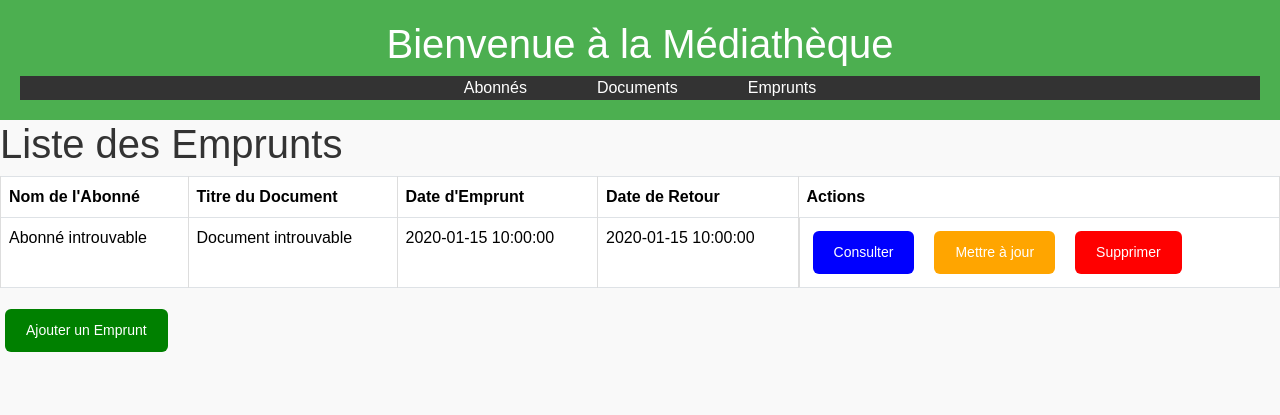
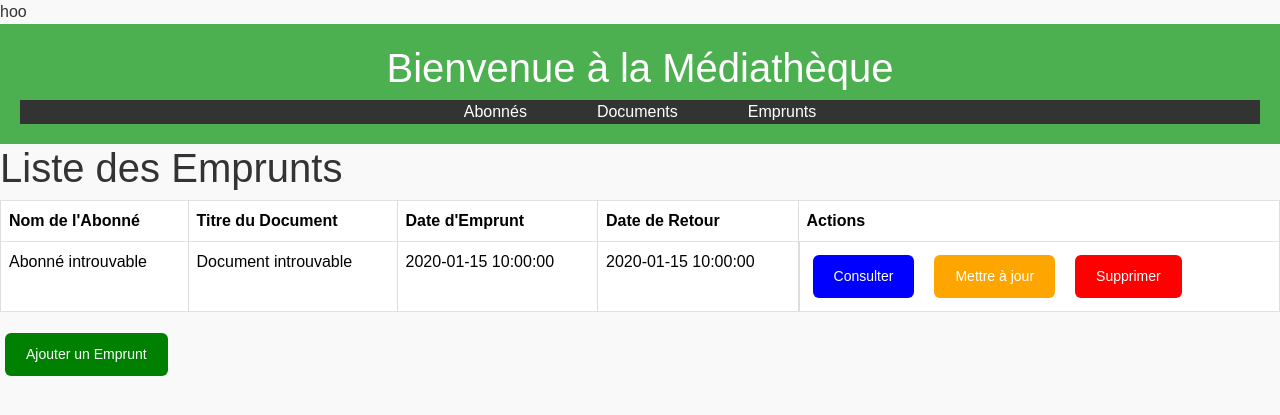
Before and after one commit to SirineMhadhb/projetmango, a Flask app: page /emprunts in a window 1280 px wide. Shown: the top 415 px of the page. Run offline with Flask 3, Linux system fonts and the light colour scheme; a database or web service that is not in the repository returns one stand-in record (values such as "Sample title"); some libraries are stand-ins or nearby versions.

Commit message:
Message de commit3

```diff
--- a/templates/emprunt_list.html
+++ b/templates/emprunt_list.html
@@ -1,4 +1,6 @@
 <!DOCTYPE html>
+
+hoo
 <html lang="fr">
 <head>
     <meta charset="UTF-8">
```
